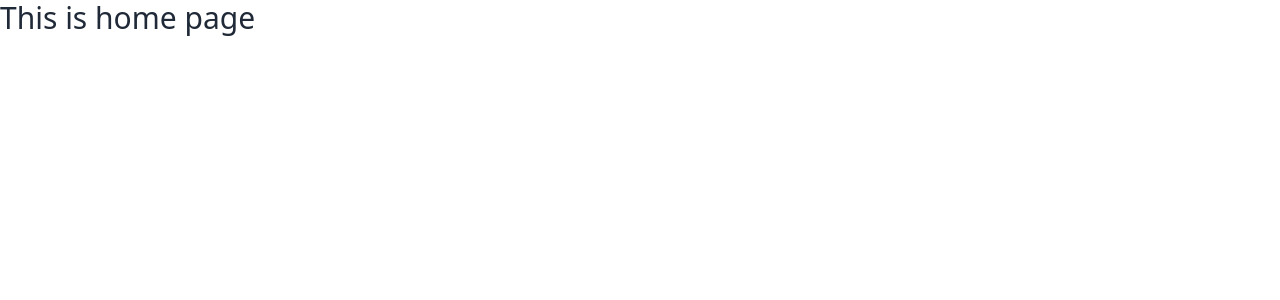
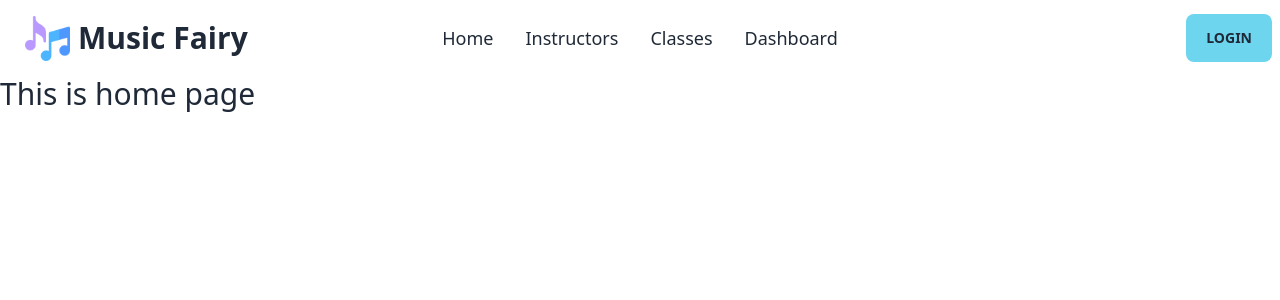
Before and after one commit to NaimurAlltime/music-fairy-client, a React (Vite) app: page / in a window 1280 px wide. Shown: the top 300 px of the page. Built offline with nearby package versions, Linux system fonts and the light colour scheme.

Commit message:
navbar section added

```diff
--- a/src/layouts/Main.jsx
+++ b/src/layouts/Main.jsx
@@ -1,8 +1,10 @@
 import { Outlet } from "react-router-dom";
+import Navbar from "../pages/Shared/Navbar/Navbar";
 
 const Main = () => {
   return (
     <div>
+      <Navbar></Navbar>
       <Outlet></Outlet>
     </div>
   );
--- a/src/main.jsx
+++ b/src/main.jsx
@@ -6,6 +6,8 @@ import { router } from "./routes/Router";
 
 ReactDOM.createRoot(document.getElementById("root")).render(
   <React.StrictMode>
-    <RouterProvider router={router} />
+    <div className="max-w-screen-xl mx-auto">
+      <RouterProvider router={router} />
+    </div>
   </React.StrictMode>
 );
--- /dev/null
+++ b/src/pages/Shared/Navbar/Navbar.jsx
@@ -0,0 +1,70 @@
+import { Link } from "react-router-dom";
+
+const Navbar = () => {
+  const navItems = (
+    <>
+      <li className="text-lg">
+        <Link to="/">Home</Link>
+      </li>
+      <li className="text-lg">
+        <Link to="/instructors">Instructors</Link>
+      </li>
+      <li className="text-lg">
+        <Link to="/classes">Classes</Link>
+      </li>
+
+      <li className="text-lg">
+        <Link to="/dashboard">Dashboard</Link>
+      </li>
+    </>
+  );
+  return (
+    <>
+      <div className="navbar max-w-screen-xl">
+        <div className="navbar-start">
+          <div className="dropdown">
+            <label tabIndex={0} className="btn btn-ghost lg:hidden">
+              <svg
+                xmlns="http://www.w3.org/2000/svg"
+                className="h-5 w-5"
+                fill="none"
+                viewBox="0 0 24 24"
+                stroke="currentColor"
+              >
+                <path
+                  strokeLinecap="round"
+                  strokeLinejoin="round"
+                  strokeWidth="2"
+                  d="M4 6h16M4 12h8m-8 6h16"
+                />
+              </svg>
+            </label>
+            <ul
+              tabIndex={0}
+              className="menu menu-compact dropdown-content mt-3 p-2 shadow bg-base-100 rounded-box w-52"
+            >
+              {navItems}
+            </ul>
+          </div>
+          <Link
+            to="/"
+            className="btn btn-ghost normal-case text-2xl md:text-3xl font-semibold"
+          >
+            <img className="w-[45px]" src="/logo.png" alt="" />
+            Music Fairy
+          </Link>
+        </div>
+        <div className="navbar-center hidden lg:flex">
+          <ul className="menu menu-horizontal px-1">{navItems}</ul>
+        </div>
+        <div className="navbar-end">
+          <Link to="/login">
+            <button className="btn px-5 border-0 bg-[#6dd5ed]">Login</button>
+          </Link>
+        </div>
+      </div>
+    </>
+  );
+};
+
+export default Navbar;
```
Also changed, not shown: src/pages/Shared/Footer/Footer.jsx (added).
